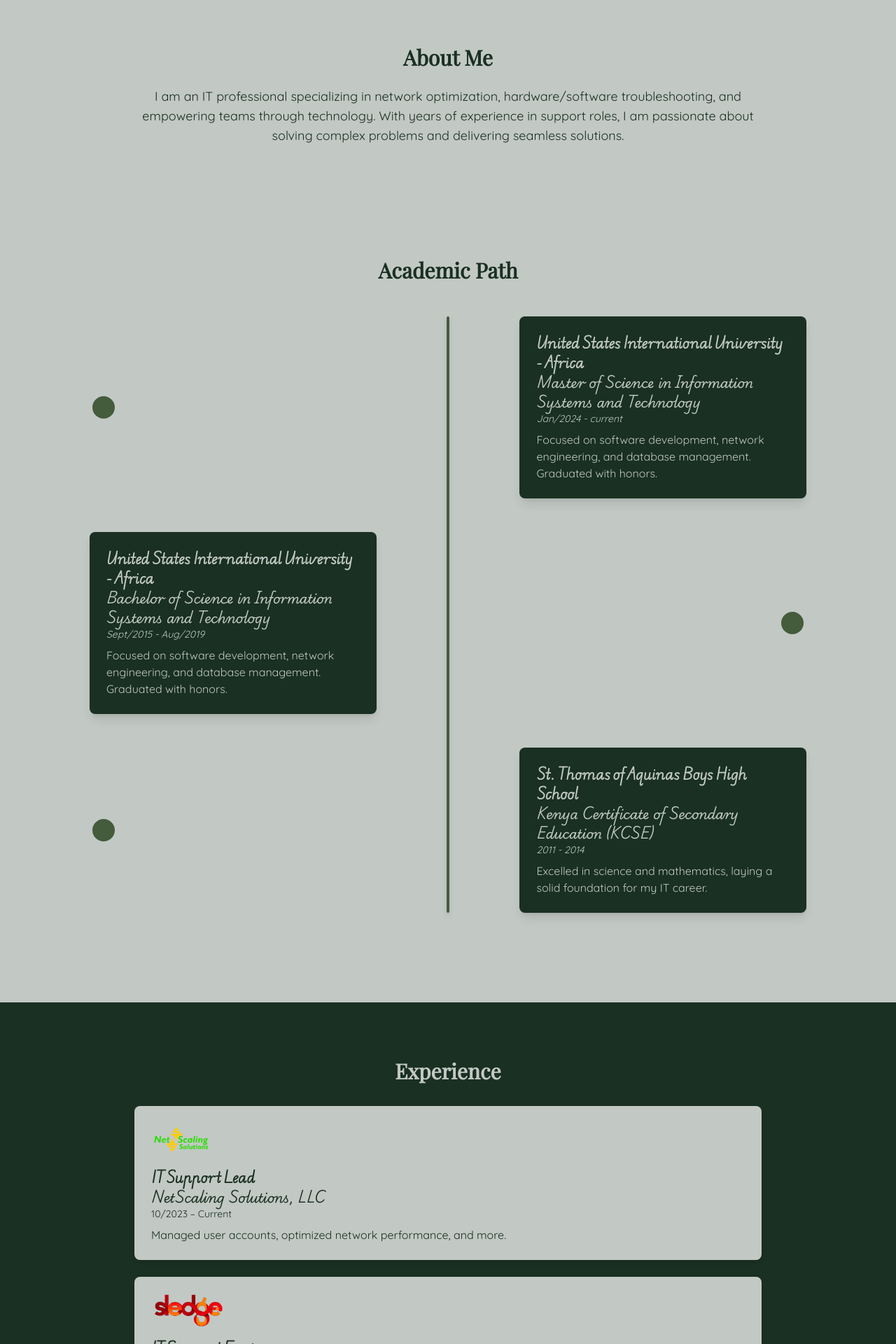
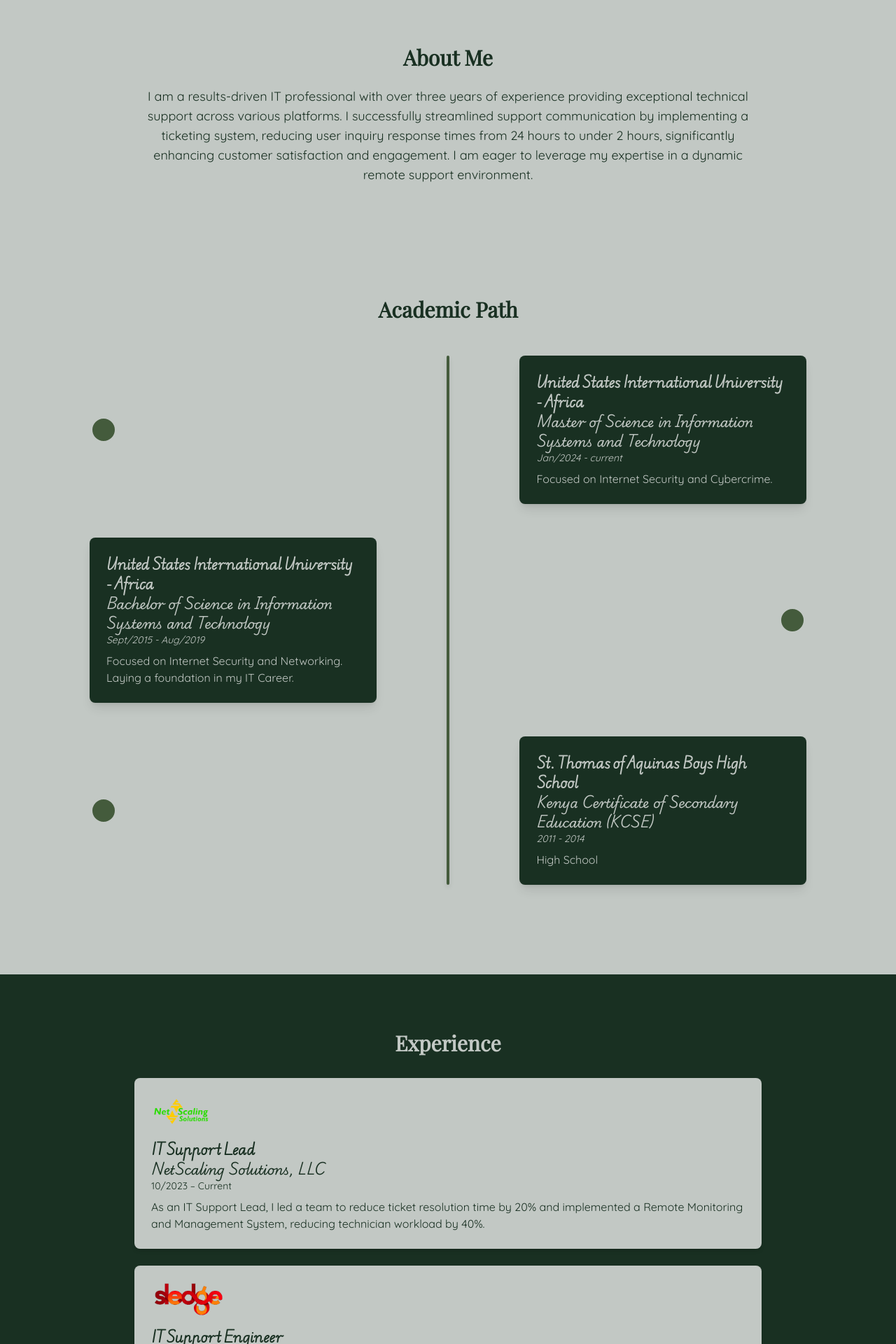
Before and after one commit to ItsKris62/My_Portfolio, a React (Create React App) app: page / in a window 1280 px wide. Shown: the part 880-2800 px from the top of the page at 70% size. Built offline with nearby package versions, Linux system fonts and the light colour scheme.

Commit message:
This is my third draft, made changes to the Navbar and Contacts making it responsive. Implemented security feature on the index.html

```diff
--- a/public/index.html
+++ b/public/index.html
@@ -2,12 +2,46 @@
 <html lang="en">
   <head>
     <meta charset="utf-8" />
-    <link rel="icon" href="%PUBLIC_URL%/favicon.ico" />
+    <link rel="icon" href="%PUBLIC_URL%/logo-veriwoks.png" />
     <meta name="viewport" content="width=device-width, initial-scale=1" />
     <meta name="theme-color" content="#000000" />
     <meta
       name="description"
-      content="Web site created using create-react-app"
+      content="A portfolio showcasing my projects and skills in web development."
+    />
+
+    <meta
+      name="keywords"
+      content="web development, portfolio, React, developer"
+    />
+    <meta name="author" content="Christopher Rateng" />
+    <meta property="og:title" content="My Web Portfolio" />
+    <meta
+      property="og:description"
+      content="Explore my projects and skills in web development."
+    />
+    <meta property="og:image" content="%PUBLIC_URL%/logo-veriwoks.png" />
+    <meta property="og:url" content="https://yourwebsite.com" />
+    <meta property="og:type" content="website" />
+    <meta name="twitter:card" content="summary_large_image" />
+    <meta name="twitter:title" content="My Web Portfolio" />
+    <meta
+      name="twitter:description"
+      content="Explore my projects and skills in web development."
+    />
+    <meta name="twitter:image" content="%PUBLIC_URL%/VERIWOKS.png" />
+
+    <!-- Content Security Policy -->
+    <meta
+      http-equiv="Content-Security-Policy"
+      content="
+       default-src 'self';
+       script-src 'self' https://trusted.cdn.com;
+       style-src 'self' 'unsafe-inline' https://fonts.googleapis.com;
+       font-src 'self' https://fonts.gstatic.com;
+       img-src 'self' data: https:;
+       object-src 'none';
+       connect-src 'self' https://api.example.com;"
     />
     <!--
       manifest.json provides metadata used when your web app is installed on a
@@ -23,7 +57,7 @@
       work correctly both with client-side routing and a non-root public URL.
       Learn how to configure a non-root public URL by running `npm run build`.
     -->
-    <title>React App</title>
+    <title>My Portfolio</title>
   </head>
   <body class="h-screen">
     <noscript>You need to enable JavaScript to run this app.</noscript>
--- a/src/components/About.jsx
+++ b/src/components/About.jsx
@@ -1,4 +1,4 @@
-import React from 'react';
+import React from "react";
 
 const About = () => {
   return (
@@ -6,9 +6,13 @@ const About = () => {
       <div className="max-w-4xl mx-auto text-center">
         <h2 className="text-3xl font-playfair font-bold mb-6">About Me</h2>
         <p className="font-quicksand text-lg">
-          I am an IT professional specializing in network optimization, hardware/software troubleshooting, and
-          empowering teams through technology. With years of experience in support roles, I am passionate about solving
-          complex problems and delivering seamless solutions.
+          I am a results-driven IT professional with over three years of
+          experience providing exceptional technical support across various
+          platforms. I successfully streamlined support communication by
+          implementing a ticketing system, reducing user inquiry response times
+          from 24 hours to under 2 hours, significantly enhancing customer
+          satisfaction and engagement. I am eager to leverage my expertise in a
+          dynamic remote support environment.
         </p>
       </div>
     </div>
--- a/src/components/AcademicPath.jsx
+++ b/src/components/AcademicPath.jsx
@@ -1,31 +1,34 @@
-import React from 'react';
-import { motion } from 'framer-motion';
+import React from "react";
+import { motion } from "framer-motion";
 
 const academicData = [
-    {
-        institution: 'United States International University - Africa',
-        degree: 'Master of Science in Information Systems and Technology',
-        duration: 'Jan/2024 - current',
-        description: 'Focused on software development, network engineering, and database management. Graduated with honors.',
-      },
-    {
-    institution: 'United States International University - Africa',
-    degree: 'Bachelor of Science in Information Systems and Technology',
-    duration: 'Sept/2015 - Aug/2019',
-    description: 'Focused on software development, network engineering, and database management. Graduated with honors.',
+  {
+    institution: "United States International University - Africa",
+    degree: "Master of Science in Information Systems and Technology",
+    duration: "Jan/2024 - current",
+    description: "Focused on Internet Security and Cybercrime.",
   },
   {
-    institution: 'St. Thomas of Aquinas Boys High School',
-    degree: 'Kenya Certificate of Secondary Education (KCSE)',
-    duration: '2011 - 2014',
-    description: 'Excelled in science and mathematics, laying a solid foundation for my IT career.',
+    institution: "United States International University - Africa",
+    degree: "Bachelor of Science in Information Systems and Technology",
+    duration: "Sept/2015 - Aug/2019",
+    description:
+      "Focused on Internet Security and Networking. Laying a foundation in my IT Career.",
+  },
+  {
+    institution: "St. Thomas of Aquinas Boys High School",
+    degree: "Kenya Certificate of Secondary Education (KCSE)",
+    duration: "2011 - 2014",
+    description: "High School",
   },
 ];
 
 const AcademicPath = () => {
   return (
     <div id="academic" className="py-20 bg-secondary text-primary">
-      <h2 className="text-3xl font-playfair font-bold text-center mb-12">Academic Path</h2>
+      <h2 className="text-3xl font-playfair font-bold text-center mb-12">
+        Academic Path
+      </h2>
       <div className="relative max-w-5xl mx-auto">
         {/* Vertical Line */}
         <div className="absolute top-0 left-1/2 transform -translate-x-1/2 w-1 bg-accent h-full"></div>
@@ -35,7 +38,7 @@ const AcademicPath = () => {
           <motion.div
             key={index}
             className={`flex items-center justify-between ${
-              index % 2 === 0 ? 'flex-row-reverse' : ''
+              index % 2 === 0 ? "flex-row-reverse" : ""
             } mb-12`}
             initial={{ opacity: 0, x: index % 2 === 0 ? 50 : -50 }}
             animate={{ opacity: 1, x: 0 }}
--- a/src/components/Experience.jsx
+++ b/src/components/Experience.jsx
@@ -1,38 +1,42 @@
-import React from 'react';
+import React from "react";
 
 //Import images
-import citizen_logo from '../assets/images/company-logos/citizen.webp';
-import eabl_logo from '../assets/images/company-logos/eabl.webp';
-import sledge_logo from '../assets/images/company-logos/sledge.png';
-import netscaling_logo from '../assets/images/company-logos/Logo_Image.png';
+import citizen_logo from "../assets/images/company-logos/citizen.webp";
+import eabl_logo from "../assets/images/company-logos/eabl.webp";
+import sledge_logo from "../assets/images/company-logos/sledge.png";
+import netscaling_logo from "../assets/images/company-logos/Logo_Image.png";
 
 const experiences = [
   {
-    title: 'IT Support Lead',
-    company: 'NetScaling Solutions, LLC',
-    duration: '10/2023 – Current',
-    details: 'Managed user accounts, optimized network performance, and more.',
+    title: "IT Support Lead",
+    company: "NetScaling Solutions, LLC",
+    duration: "10/2023 – Current",
+    details:
+      "As an IT Support Lead, I led a team to reduce ticket resolution time by 20% and implemented a Remote Monitoring and Management System, reducing technician workload by 40%.",
     logo: netscaling_logo,
   },
   {
-    title: 'IT Support Engineer',
-    company: 'Sledge Group Enterprises Limited',
-    duration: '10/2020 – 08/2023',
-    details: 'Managed user accounts, optimized network performance, and more.',
+    title: "IT Support Engineer",
+    company: "Sledge Group Enterprises Limited",
+    duration: "10/2020 – 08/2023",
+    details:
+      "As an IT Support Engineer, I provided first-line technical support for over 100 users, optimized network performance, and managed user accounts with Active Directory.",
     logo: sledge_logo,
   },
   {
-    title: 'IT Support Technician Intern',
-    company: 'Royal Media Services',
-    duration: '10/2020 – 08/2023',
-    details: 'Managed user accounts, optimized network performance, and more.',
+    title: "IT Support Technician Intern",
+    company: "Royal Media Services",
+    duration: "10/2020 – 08/2023",
+    details:
+      "As an IT Support Intern, I deployed operating systems, established user accounts, and troubleshooted technical issues across multiple platforms.",
     logo: citizen_logo,
   },
   {
-    title: 'Support Technician Intern',
-    company: 'East African Breweries',
-    duration: '04/2019 – 06/2019',
-    details: 'Deployed systems, provided first-level support, and maintained hardware.',
+    title: "Support Technician Intern",
+    company: "East African Breweries",
+    duration: "04/2019 – 06/2019",
+    details:
+      "During my time as an IT Support Technician Intern, I managed IT hardware and software inventory, executed data recovery procedures, and provided first-level technical support.",
     logo: eabl_logo,
   },
 ];
@@ -40,11 +44,20 @@ const experiences = [
 const Experience = () => {
   return (
     <div id="experience" className="py-20 bg-primary text-secondary">
-      <h2 className="text-3xl font-playfair font-bold text-center mb-8">Experience</h2>
+      <h2 className="text-3xl font-playfair font-bold text-center mb-8">
+        Experience
+      </h2>
       <div className="space-y-6 max-w-4xl mx-auto">
         {experiences.map((exp, index) => (
-          <div key={index} className="p-6 bg-secondary text-primary rounded-lg shadow-md">
-            <img src={exp.logo} alt={`${exp.company} logo`} className="h-12 w-18 mb-4" />
+          <div
+            key={index}
+            className="p-6 bg-secondary text-primary rounded-lg shadow-md"
+          >
+            <img
+              src={exp.logo}
+              alt={`${exp.company} logo`}
+              className="h-12 w-18 mb-4"
+            />
             <h3 className="text-xl font-edu font-bold">{exp.title}</h3>
             <h4 className="text-lg font-playwrite">{exp.company}</h4>
             <p className="text-sm font-quicksand">{exp.duration}</p>
--- a/src/components/Navbar.jsx
+++ b/src/components/Navbar.jsx
@@ -1,12 +1,26 @@
-import React from 'react';
-import { Link } from 'react-scroll';
+import React, { useState } from "react";
+import { Link } from "react-scroll";
 
 const Navbar = () => {
+  const [isOpen, setIsOpen] = useState(false); // Added state for mobile menu
+
   return (
     <nav className="sticky top-0 z-50 bg-primary text-secondary flex justify-between items-center px-6 py-4 shadow-md">
       <h1 className="text-2xl font-playfair font-bold">Christopher Rateng</h1>
-      <div className="flex space-x-6">
-        {['home', 'about', 'academic', 'experience', 'projects', 'certificates', 'contact'].map((section) => (
+      <button className="md:hidden" onClick={() => setIsOpen(!isOpen)}>
+        {isOpen ? "Close" : "Menu"}
+      </button>
+      <div className={`flex space-x-6 ${isOpen ? "block" : "hidden"} md:flex`}>
+        {" "}
+        {[
+          "home",
+          "about",
+          "academic",
+          "experience",
+          "projects",
+          "certificates",
+          "contact",
+        ].map((section) => (
           <Link
             key={section}
             to={section}
```
Also changed, not shown: public/VERIWOKS.png (added), public/logo-veriwoks.png (added).
